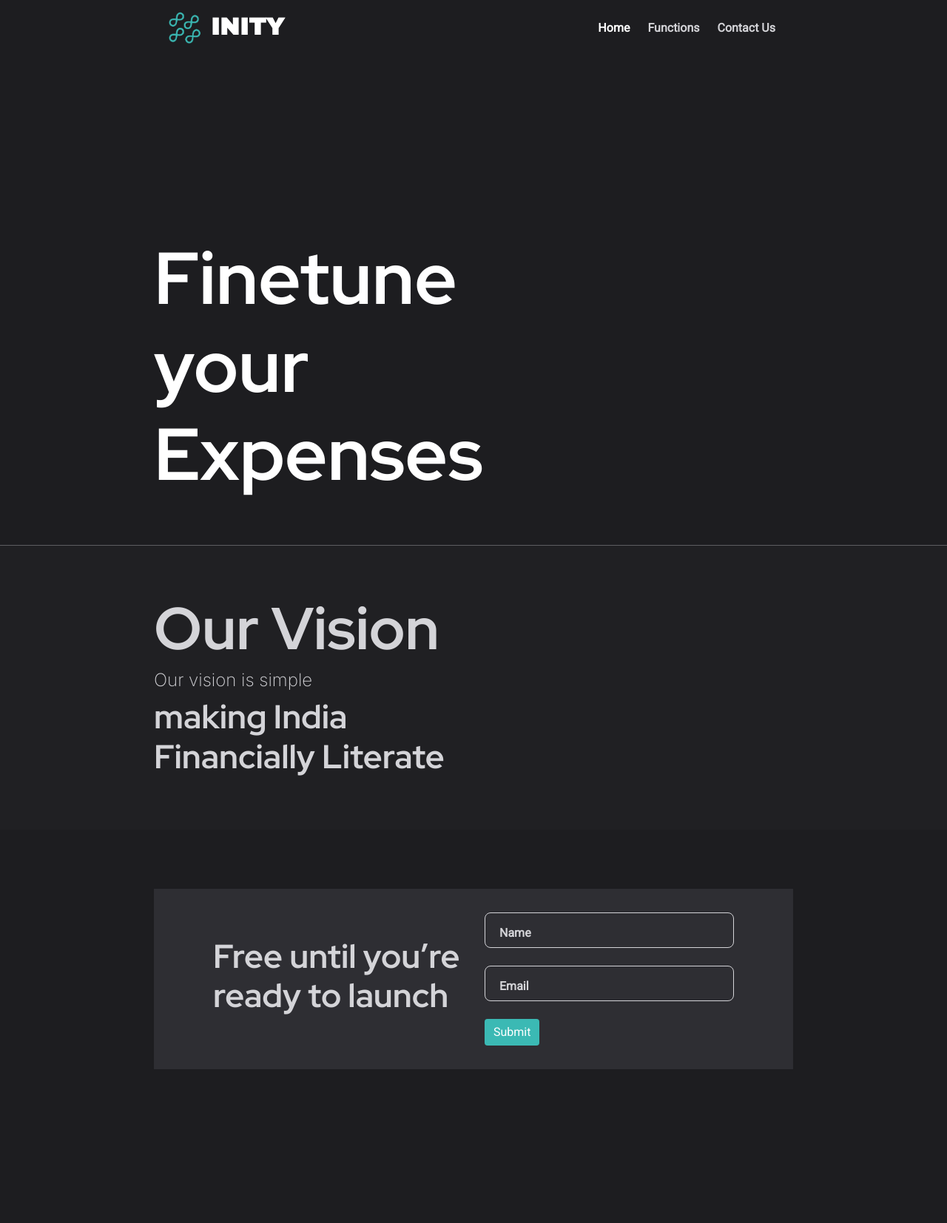
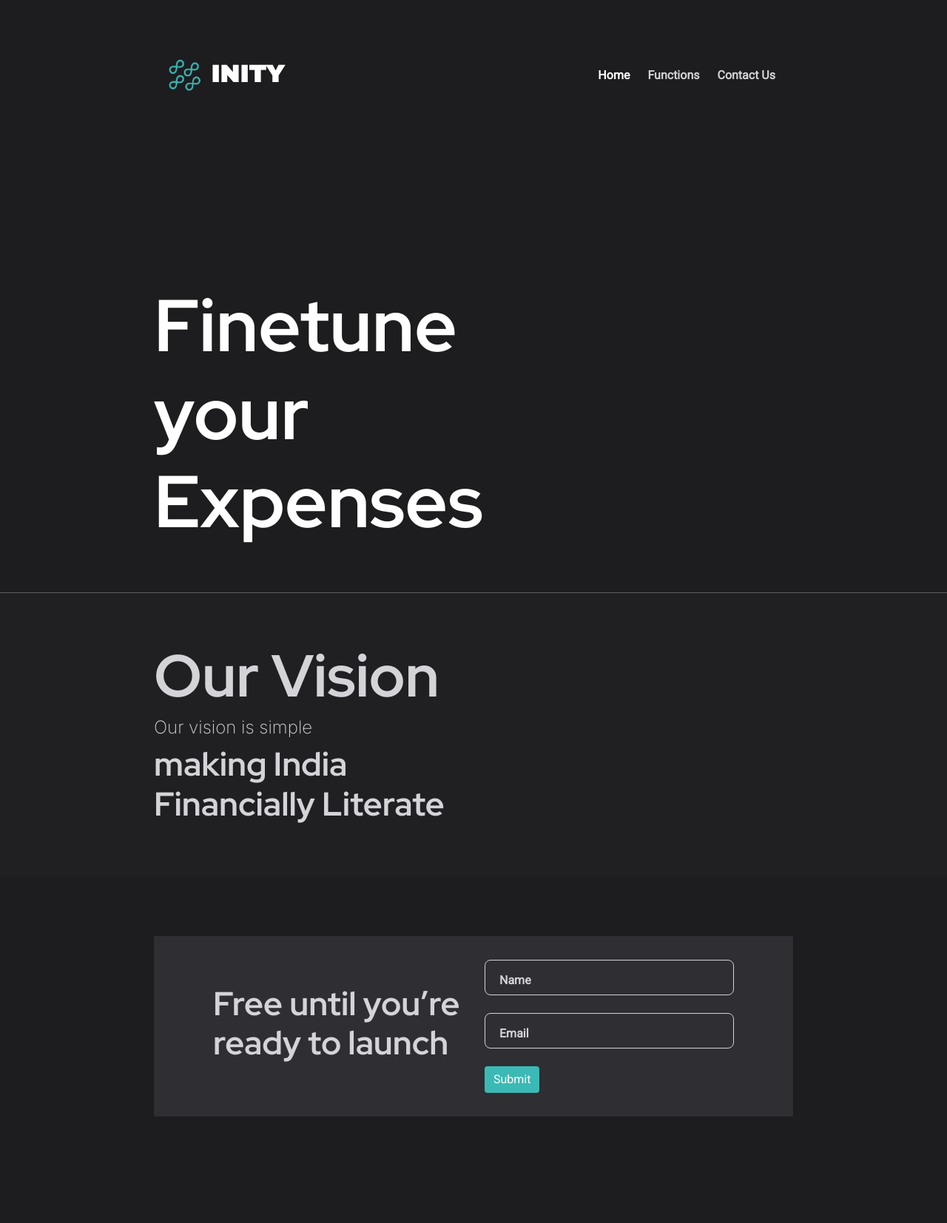
Before and after one commit to MananVij/inity-new, a PHP site: page / in a window 1280 px wide. Shown: the whole page at 74% size. Before the commit the page ends 1446 px from the top, so only its background shows below. Run offline with PHP 8.4, Linux system fonts and the light colour scheme; some libraries are stand-ins or nearby versions.

Commit message:
padding issue resolved

```diff
--- a/index.html
+++ b/index.html
@@ -71,7 +71,7 @@
 
   </style>
   <body>
-    <div class="main-div" style=" ">
+    <div class="main-div">
       <!-- Navbar -->
       <nav class="navbar navbar-expand-lg navbar-light">
         <a
--- a/public/index.css
+++ b/public/index.css
@@ -20,14 +20,14 @@ body {
     h1 {
         font-size: 56px;
     }
-    .intro {
-
-    }
 }
 
 @media (min-width:961px) {
-    .main-div, .intro, .email-box, .second-div {
+    .intro, .email-box, .second-div {
         padding: 0 13rem 4rem
+    }
+    .main-div {
+        padding: 4rem 13rem;
     }
 }
 
```
